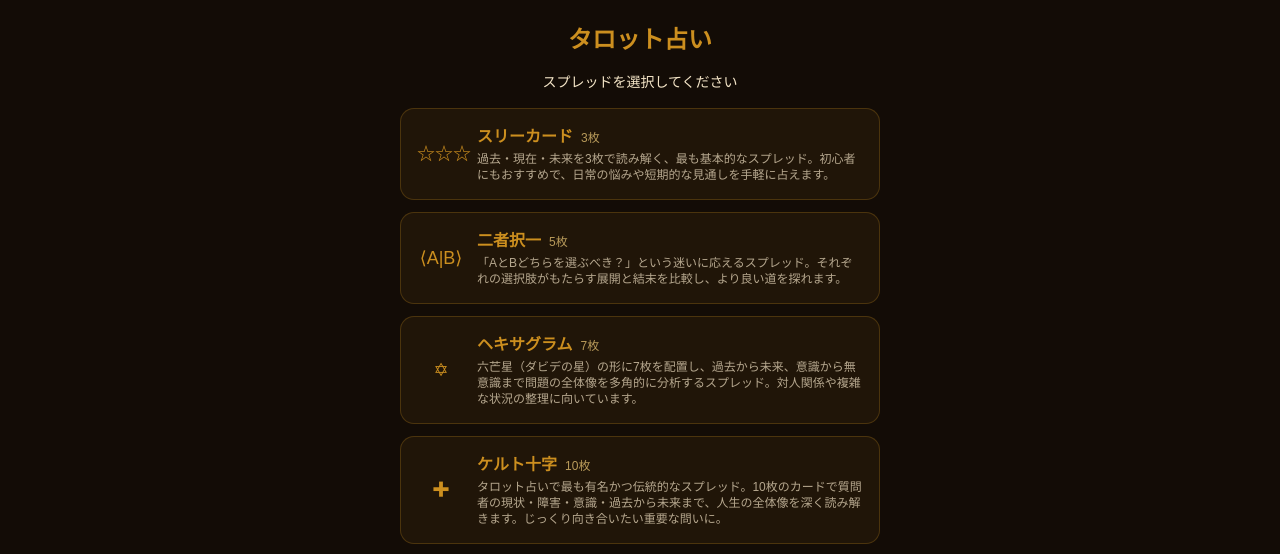
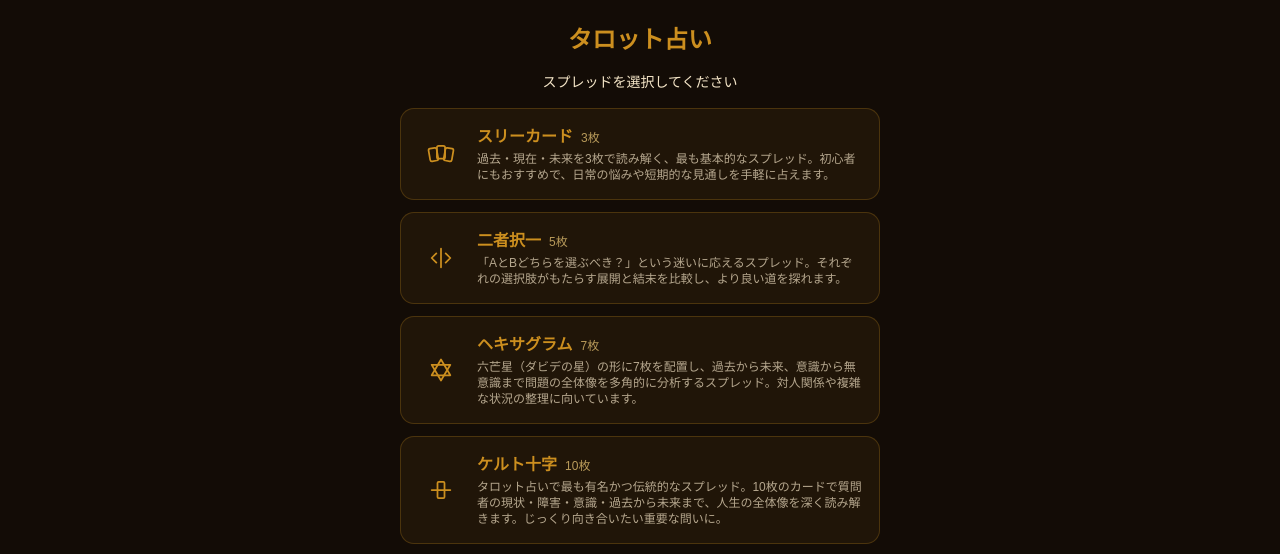
Before and after one commit to MakotoNiiyama/tarot-everyday, a Next.js app: page /reading in a window 1280 px wide. Shown: the top 554 px of the page. Built offline with nearby package versions, Linux system fonts and the light colour scheme; a web font is replaced by a local one.

Commit message:
refactor: クイズとスプレッド占いの記号文字をSVGアイコンに置き換え
Co-Authored-By: Claude Opus 5.5 <noreply@anthropic.com>

```diff
--- a/src/components/quiz-mode.tsx
+++ b/src/components/quiz-mode.tsx
@@ -13,6 +13,8 @@ import {
 } from "@/lib/quiz";
 import { ScratchDivider } from "@/components/svg/scratch-decorations";
 import { CardDetailSheet } from "@/components/card-detail-sheet";
+import { Icon } from "@/components/icons/icon";
+import { OrientationBadge } from "@/components/orientation-badge";
 
 type Phase = "start" | "question" | "feedback" | "result";
 
@@ -211,15 +213,7 @@ function QuestionPhase({
       className="flex flex-col items-center gap-4 mt-2 w-full"
     >
       {/* 正位置/逆位置バッジ */}
-      <span
-        className={`text-xs font-heading px-3 py-1 rounded-full border ${
-          isReversed
-            ? "text-terracotta border-terracotta/40"
-            : "text-gold border-gold/40"
-        }`}
-      >
-        {isReversed ? "☽ 逆位置" : "☀ 正位置"}
-      </span>
+      <OrientationBadge isReversed={isReversed} className="self-center" />
 
       {/* カード画像フリップアニメーション */}
       <div className="relative w-36 h-[216px]">
@@ -307,7 +301,7 @@ function FeedbackPhase({
           isCorrect ? "text-gold" : "text-terracotta"
         }`}
       >
-        {isCorrect ? "✦ 正解！" : "✧ 不正解…"}
+        {isCorrect ? "正解！" : "不正解…"}
       </motion.div>
 
       {/* カード画像が左右に飛ぶ */}
@@ -455,7 +449,10 @@ function ResultScreen({
                     a.isCorrect ? "text-gold" : "text-terracotta"
                   }`}
                 >
-                  {a.isCorrect ? "○" : "✕"} {a.selectedKeyword}
+                  <span className="inline-flex items-center gap-1">
+                    <Icon name={a.isCorrect ? "check" : "close"} size={14} strokeWidth={1.8} />
+                    {a.selectedKeyword}
+                  </span>
                   {!a.isCorrect && (
                     <span className="text-gold/60 ml-1">
                       → {a.question.correctKeyword}
--- a/src/components/spread-reading-flow.tsx
+++ b/src/components/spread-reading-flow.tsx
@@ -8,6 +8,8 @@ import { allCards } from "@/data/cards";
 import { shuffleDeck, cutDeck, drawCards, generatePrompt } from "@/lib/spread-reading";
 import { ScratchDivider } from "@/components/svg/scratch-decorations";
 import { SpreadLayout } from "@/components/spread-layout";
+import { Icon, type IconName } from "@/components/icons/icon";
+import { OrientationBadge } from "@/components/orientation-badge";
 
 type Phase =
   | "select"
@@ -139,11 +141,11 @@ function SelectPhase({
 }: {
   onSelect: (s: SpreadDefinition) => void;
 }) {
-  const icons: Record<string, string> = {
-    "three-card": "☆☆☆",
-    choice: "⟨A|B⟩",
-    hexagram: "✡",
-    "celtic-cross": "✚",
+  const icons: Record<string, IconName> = {
+    "three-card": "spread",
+    choice: "spread-choice",
+    hexagram: "spread-hexagram",
+    "celtic-cross": "spread-celtic",
   };
 
   return (
@@ -167,8 +169,8 @@ function SelectPhase({
               hover:border-gold/50 hover:bg-surface/80 transition-colors cursor-pointer"
           >
             <div className="flex items-center gap-3">
-              <span className="text-gold text-lg w-12 text-center font-accent">
-                {icons[s.id]}
+              <span className="flex w-12 justify-center text-gold">
+                <Icon name={icons[s.id]} size={28} strokeWidth={1.5} />
               </span>
               <div className="flex-1">
                 <p className="text-gold font-heading font-bold">
@@ -415,11 +417,7 @@ function ResultPhase({
                 <span className="text-gold text-xs font-heading font-bold bg-gold/15 px-2 py-0.5 rounded">
                   {pos.label}
                 </span>
-                <span
-                  className={`text-xs ${dc.isReversed ? "text-terracotta" : "text-gold-dim"}`}
-                >
-                  {dc.isReversed ? "☽ 逆位置" : "☀ 正位置"}
-                </span>
+                <OrientationBadge isReversed={dc.isReversed} />
               </div>
               <p className="text-cream text-sm font-heading">
                 {dc.card.name.ja}
@@ -442,8 +440,9 @@ function ResultPhase({
 
       {/* AIプロンプト */}
       <div className="flex flex-col gap-2">
-        <h2 className="text-gold text-sm font-heading font-bold">
-          🤖 AI分析用プロンプト
+        <h2 className="text-gold text-sm font-heading font-bold inline-flex items-center gap-2">
+          <Icon name="copy" size={16} />
+          AI分析用プロンプト
         </h2>
         <p className="text-cream/50 text-xs">
           タップでコピー → ChatGPTなどに貼り付けて分析してもらえます
@@ -465,8 +464,9 @@ function ResultPhase({
               className="absolute inset-0 flex items-center justify-center
                 bg-background/80 rounded-xl"
             >
-              <span className="text-gold font-heading font-bold text-lg">
-                ✓ コピーしました
+              <span className="text-gold font-heading font-bold text-lg inline-flex items-center gap-2">
+                <Icon name="check" size={20} strokeWidth={1.8} />
+                コピーしました
               </span>
             </motion.div>
           )}
```
Also changed, not shown: 1 other file (tests, documents, lock files or other folders).
